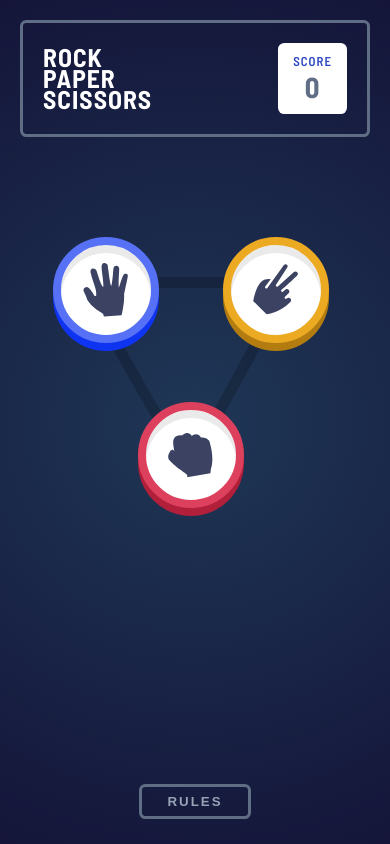
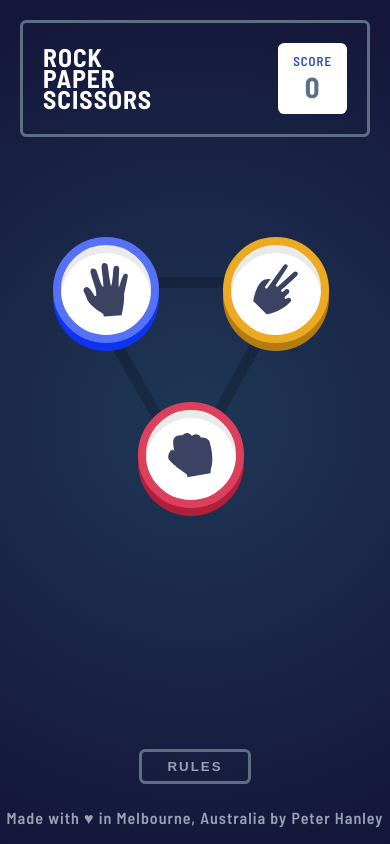
Before and after one commit to mrpeterhanley/rock-paper-scissors, a React app: page / in a window 390 px wide. Built offline with nearby package versions, Linux system fonts and the light colour scheme.

Commit message:
Added footer message

```diff
--- a/src/components/Footer.js
+++ b/src/components/Footer.js
@@ -14,6 +14,7 @@ function Footer() {
     return (
         <div>
             <footer>
+                <p className="footer__message">Made with &hearts; in Melbourne, Australia by Peter Hanley</p>
                 <button onClick={toggleModal}>Rules</button>
             </footer>
             { showModal? (
--- a/src/css/_footer.scss
+++ b/src/css/_footer.scss
@@ -1,9 +1,17 @@
 footer {
   width: 100vw;
-  display: flex;
-  justify-content: flex-end;
+  display: grid;
+  grid-template-columns: 1fr max-content;
+  grid-template-areas: "left right";
+
+  .footer__message {
+    color: lighten($header-outline, 20%);
+    align-self: end;
+    grid-area: left;
+  }
 
   button {
+    grid-area: right;
     margin: 25px;
     padding: 7px 25px;
     text-transform: uppercase;
@@ -22,8 +30,20 @@ footer {
   }
 }
 
-@media screen and (max-width: 550px) {
+@media screen and (max-width: 450px) {
   footer {
-    justify-content: center;
+    grid-template-columns: 1fr;
+    grid-template-rows: 1fr 1fr;
+    grid-template-areas: "top" "bottom";
+
+    .footer__message {
+      grid-area: bottom;
+    }
+
+    button {
+      grid-area: top;
+      justify-self: center;
+      margin: 0px;
+    }
   }
 }
```
Also changed, not shown: public/bundle.js.
